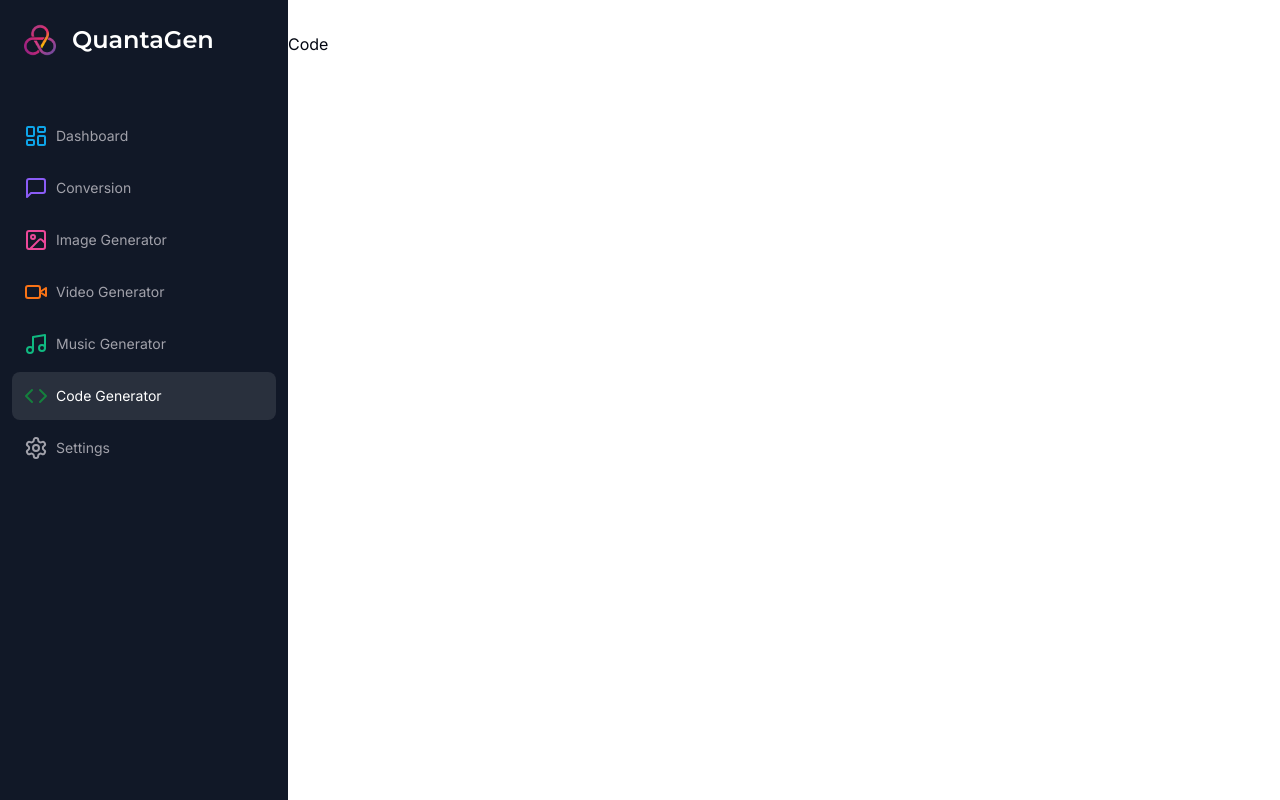
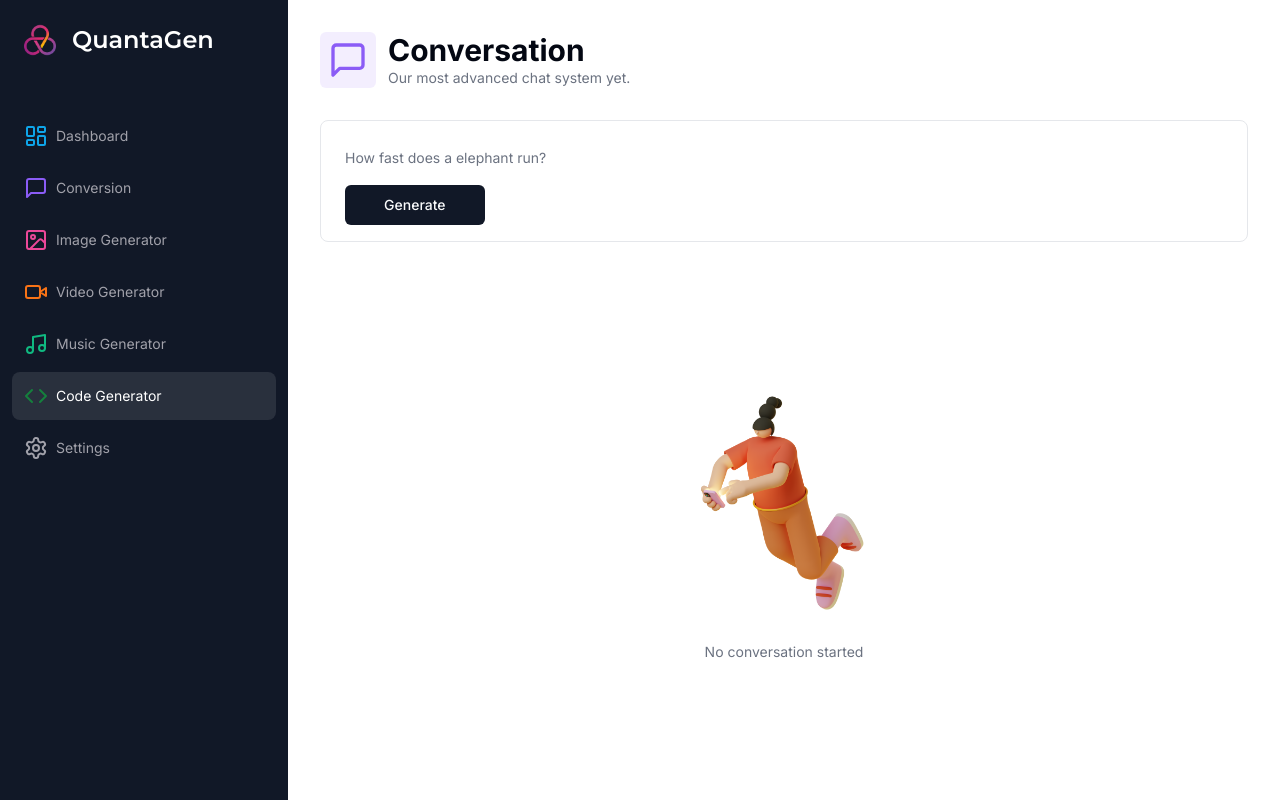
Before and after one commit to i1Zeus/AI-Saas, a Next.js app: page /code in a window 1280 px wide. Built offline with nearby package versions, Linux system fonts and the light colour scheme.

Commit message:
conv copied to code

```diff
--- /dev/null
+++ b/app/(dashboard)/(routes)/code/constants.ts
@@ -0,0 +1,7 @@
+import * as z from "zod";
+
+export const formSchema = z.object({
+  prompt: z.string().min(1, {
+    message: "Prompt is required.",
+  }),
+});
--- a/app/(dashboard)/(routes)/code/page.tsx
+++ b/app/(dashboard)/(routes)/code/page.tsx
@@ -1,9 +1,139 @@
-const Code = () => {
+"use client";
+
+import * as z from "zod";
+import axios from "axios";
+import { useState } from "react";
+import { useForm } from "react-hook-form";
+import { useRouter } from "next/navigation";
+import { MessageSquare } from "lucide-react";
+import { zodResolver } from "@hookform/resolvers/zod";
+import { ChatCompletionRequestMessage } from "openai";
+
+import { cn } from "@/lib/utils";
+import Heading from "@/components/heading";
+import { Empty } from "@/components/empty";
+import { Loader } from "@/components/loader";
+import { Input } from "@/components/ui/input";
+import { Button } from "@/components/ui/button";
+import { BotAvatar } from "@/components/bot-avater";
+import { UserAvatar } from "@/components/user-avater";
+import { Form, FormControl, FormField, FormItem } from "@/components/ui/form";
+
+import { formSchema } from "./constants";
+
+const ConversationPage = () => {
+  const router = useRouter();
+  const [messages, setMessages] = useState<ChatCompletionRequestMessage[]>([]);
+
+  const form = useForm<z.infer<typeof formSchema>>({
+    resolver: zodResolver(formSchema),
+    defaultValues: {
+      prompt: "",
+    },
+  });
+
+  const isLoading = form.formState.isSubmitting;
+
+  const onSubmit = async (values: z.infer<typeof formSchema>) => {
+    try {
+      const userMessage: ChatCompletionRequestMessage = {
+        role: "user",
+        content: values.prompt,
+      };
+      const newMessages = [...messages, userMessage];
+
+      const response = await axios.post("/api/conversation", {
+        messages: newMessages,
+      });
+      setMessages((current) => [...current, userMessage, response.data]);
+
+      form.reset();
+    } catch (error: any) {
+      console.log(error);
+      // TODO:  Open Pro
+    } finally {
+      router.refresh();
+    }
+  };
+
   return (
     <div>
-      <p>Code</p>
+      <Heading
+        title="Conversation"
+        sub="Our most advanced chat system yet."
+        icon={MessageSquare}
+        iconColor="text-violet-500"
+        bgColor="bg-violet-500/10"
+      />
+      <div className="px-4 lg:px-8 ">
+        <Form {...form}>
+          <form
+            onSubmit={form.handleSubmit(onSubmit)}
+            className="
+              rounded-lg
+              border
+              w-full
+              p-4
+              px-3
+              md:px-6
+              focus-within:shadow-sm
+              grid
+              grid-cols-12
+              gap-2
+            "
+          >
+            <FormField
+              name="prompt"
+              render={({ field }) => (
+                <FormItem className="col-span-12 lg:cols-span-10">
+                  <FormControl className="m-0 p-0">
+                    <Input
+                      className="border-0 outline-none focus-visible:ring-0 focus-visible:ring-transparent"
+                      disabled={isLoading}
+                      placeholder="How fast does a elephant run?"
+                      {...field}
+                    />
+                  </FormControl>
+                </FormItem>
+              )}
+            />
+            <Button
+              className="col-span-12 lg:col-span-2 w-full"
+              disabled={isLoading}
+            >
+              Generate
+            </Button>
+          </form>
+        </Form>
+      </div>
+      <div className="space-y-4 mt-4 p-4">
+        {isLoading && (
+          <div className="p-8 w-full rounded-lg flex items-center justify-center bg-muted">
+            <Loader />
+          </div>
+        )}
+        {messages.length === 0 && !isLoading && (
+          <Empty label="No conversation started" />
+        )}
+        <div className="flex flex-col-reverse gap-y-4">
+          {messages.map((message) => (
+            <div
+              key={message.content}
+              className={cn(
+                "p-8 w-full flex items-start gap-x-8 rounded-lg",
+                message.role === "user"
+                  ? "bg-white border border-black/10"
+                  : "bg-muted"
+              )}
+            >
+              {message.role === "user" ? <UserAvatar /> : <BotAvatar />}
+              {message.content}
+            </div>
+          ))}
+        </div>
+      </div>
     </div>
   );
 };
 
-export default Code;
+export default ConversationPage;
```
